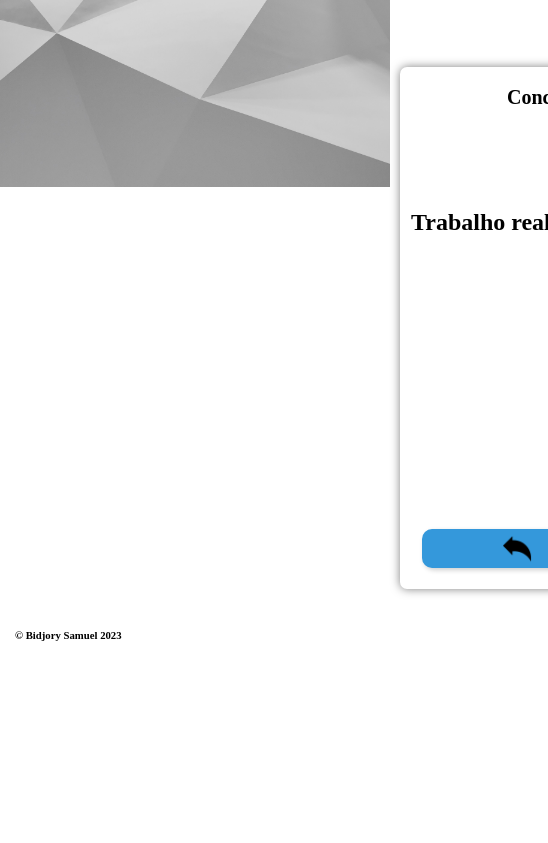
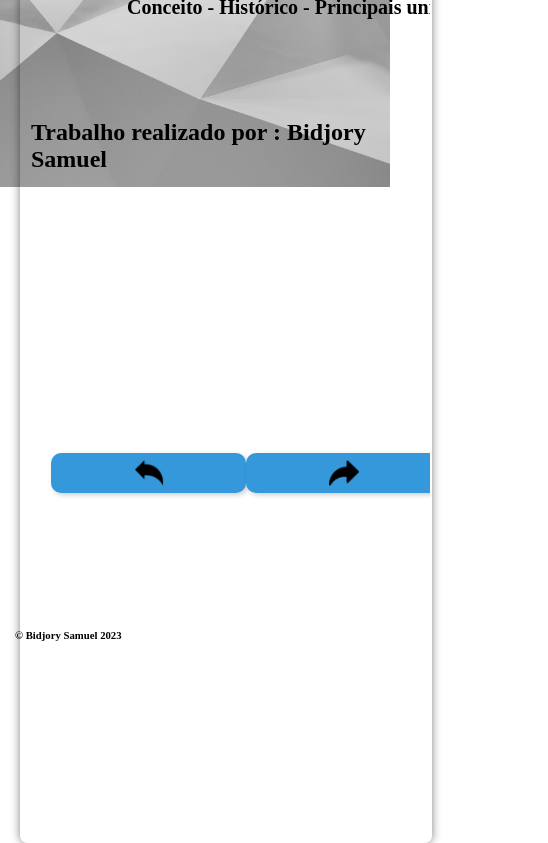
Before and after one commit to byington/byington.github.io, a plain HTML site: page index.html in a window 390 px wide. Shown: the part 73-916 px from the top of the page, 548 px wide, since content can reach past the window. Before the commit the page ends 844 px from the top, so only its background shows below. Drawn offline with Linux system fonts and the light colour scheme.

Commit message:
Update style.css

```diff
--- a/style.css
+++ b/style.css
@@ -3,7 +3,25 @@ body {
     background-size: cover;
     background-repeat: no-repeat;
     overflow: hidden;
+    max-height: 100vh; /* 100% da altura da tela */
+    max-width: 100vw; /* 100% da largura da tela */
+    overflow-x: auto; /* Barra de rolagem horizontal */
+    overflow-y: auto; /* Barra de rolagem vertical */
 
+}
+
+@media screen and (max-width: 768px) {
+    section, aside {
+        width: 100%;
+    }
+
+    .div1 {
+        width: 100%; /* Faça com que a div1 ocupe 100% da largura da tela */
+        left: 0; /* Posição da div1 a partir da esquerda */
+        top: 100px; /* Ajuste conforme necessário */
+    }
+
+    /* Outras alterações de estilo para telas menores aqui */
 }
 
 @keyframes fadeIn {
@@ -44,7 +62,7 @@ body {
     background-color: transparent;
     border-radius: 7px;
     border: 2px solid transparent;
-    position: fixed;
+    position: absolute;
     top: 140px;
     left: 400px;
     height: 500px;
@@ -59,6 +77,60 @@ body {
 
 }
 
+@media (max-width: 1024px) {
+    .div1 {
+        width: 500px;
+        height: 400px;
+        left: 100px;
+        top: 100px;
+    }
+}
+
+/* Estilos para tablets menores, como iPad Mini */
+@media (max-width: 768px) {
+    .div1 {
+        width: 100%;
+        height: 100%;
+        left: 20px;
+        top: 150px;
+    }
+
+}
+
+@media (max-width: 850px) {
+    .div1 {
+        width: 100%;
+        height: 100%;
+        top: 200px;
+        left: 20px;
+
+    }
+
+}
+
+/* Estilos para dispositivos móveis (landscape e portrait) */
+@media (max-width: 480px) {
+    .div1 {
+        width: 100%;
+        height: 100%;
+        left: 20px;
+        top: 50px;
+    }
+
+    #titulo {
+
+        font-size: 1.5rem;
+    }
+
+}
+
+.div1 button {
+    width: 100%; /* Faz com que os botões ocupem 100% da largura da .div1 */
+    height: auto; /* Ajusta a altura automaticamente */
+    margin: 5px 0; /* Adiciona margem entre os botões para espaçamento */
+}
+
+
 .div1:hover {
     border: 2px solid rgb(0, 208, 255);
     transform: scale(1.01);
@@ -66,7 +138,7 @@ body {
 }
 
 #voltar {
-    position: absolute;
+    position:relative;
     top: 460px;
     left: 20px;
     height: 39px;
@@ -87,6 +159,48 @@ body {
     animation: fadeIn 0.5s;
 
 }
+@media (max-width: 1024px) {
+    #voltar {
+        width: 200px;
+        height: 40px;
+        left: 6px;
+        top: 350px;
+    }
+}
+
+/* Estilos para tablets menores, como iPad Mini */
+@media (max-width: 768px) {
+    #voltar {
+        width: 200px;
+        height: 40px;
+        left: 10px;
+        top: 400px;
+    }
+
+}
+
+@media (max-width: 850px) {
+    #voltar {
+        width: 200px;
+        height: 40px;
+        top: 460px;
+        left: 59px;
+
+
+    }
+
+}
+
+/* Estilos para dispositivos móveis (landscape e portrait) */
+@media (max-width: 480px) {
+    #voltar {
+        width: 200px;
+        height: 40px;
+        left: 20px;
+        top: 460px;
+    }
+
+}
 
 #voltar img {
 
@@ -97,9 +211,9 @@ body {
 }
 
 #avancar {
-    position: absolute;
+    position: relative;
     top: 460px;
-    left: 565px;
+    left: 360px;
     height: 39px;
     width: 190px;
     border-radius: 10px;
@@ -118,6 +232,49 @@ body {
 
 
 
+
+}
+
+@media (max-width: 1024px) {
+    #avancar {
+        width: 200px;
+        height: 40px;
+        left: 100px;
+        top: 350px;
+    }
+}
+
+/* Estilos para tablets menores, como iPad Mini */
+@media (max-width: 768px) {
+    #avancar {
+        width: 200px;
+        height: 40px;
+        left: 20px;
+        top: 400px;
+    }
+
+}
+
+@media (max-width: 850px) {
+    #avancar {
+        width: 200px;
+        height: 40px;
+        top: 460px;
+        left: 170px;
+
+
+    }
+
+}
+
+/* Estilos para dispositivos móveis (landscape e portrait) */
+@media (max-width: 480px) {
+    #avancar {
+        width: 200px;
+        height: 40px;
+        left: 20px;
+        top: 460px;
+    }
 
 }
 
@@ -155,8 +312,6 @@ body {
     animation: fadeIn ease;
     left: 10px;
     transition: transform 0.3s ease;
-    -webkit-background-clip: text;
-    background-clip: text;
     display: inline-block;
     color: black;
     background-size: 200% 100%; /* Inicialmente, definimos a largura do gradiente para 200% */
@@ -167,7 +322,6 @@ body {
 }
 
 #titulo:hover {
-    background-image: linear-gradient(to right, #1120bc 0%, #04d915 33%, #1013cd 33%, #12d900 66%, #09c118 66%, #0082d9 100%);
     color: rgb(187, 0, 255);
 
     text-decoration:wavy;
@@ -176,14 +330,42 @@ body {
 }
 
 .texto-back {
-    background-color: orange;
-    background-image: url("back-body.jpg");
-
-    position:fixed;
+    background-color: transparent;
+    position:absolute;
     top: 0px;
     left: 0px;
     width: 100%;
 
+}
+
+@media (max-width: 1024px) {
+    .texto-back {
+        width: 500px;
+        height: 400px;
+        left: 100px;
+        top: 100px;
+    }
+}
+
+/* Estilos para tablets menores, como iPad Mini */
+@media (max-width: 768px) {
+    .texto-back {
+        width: 400px;
+        height: 300px;
+        left: 50px;
+        top: 50px;
+    }
+}
+
+/* Estilos para dispositivos móveis (landscape e portrait) */
+@media (max-width: 480px) {
+    .texto-back {
+        width: 300px;
+        height: 200px;
+        left: 20px;
+        top: 0px;
+        padding: 1px;
+    }
 }
 
 .div1:hover {
@@ -221,7 +403,7 @@ body {
 
 #link-enio {
     color: rgb(255, 255, 255);
-    position: absolute;
+    position: fixed;
     text-align: right;
     right: 50px;
     top: 30px;
@@ -240,7 +422,7 @@ body {
 
 #link-fonte {
     color: rgb(255, 255, 255);
-    position: absolute;
+    position: fixed;
     text-align: right;
     right: 110px;
     top: 30px;
@@ -256,7 +438,7 @@ body {
 }
 
 #copy {
-    position: absolute;
+    position: fixed;
     top: 670px;
     padding: 7px;
 }
```
